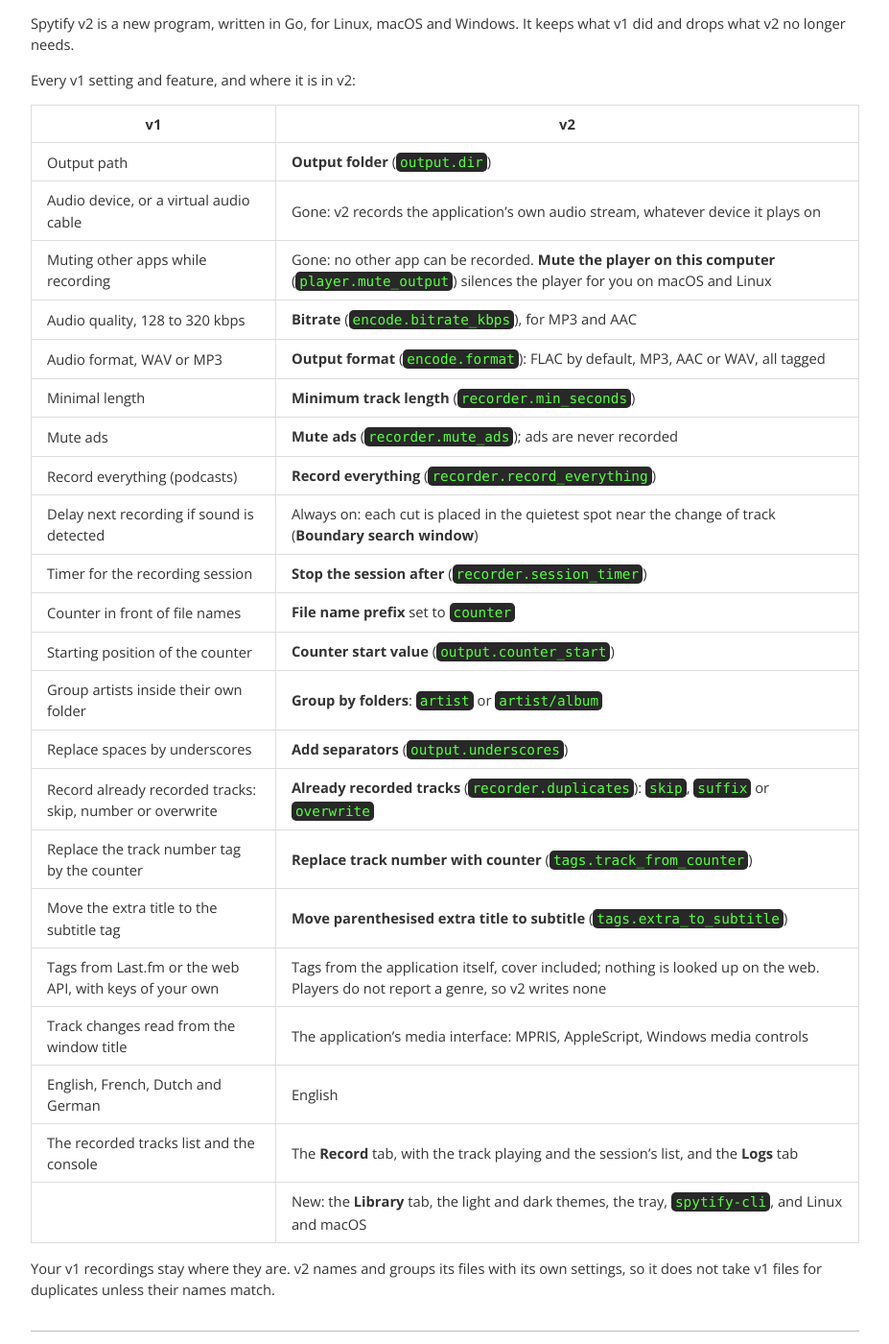
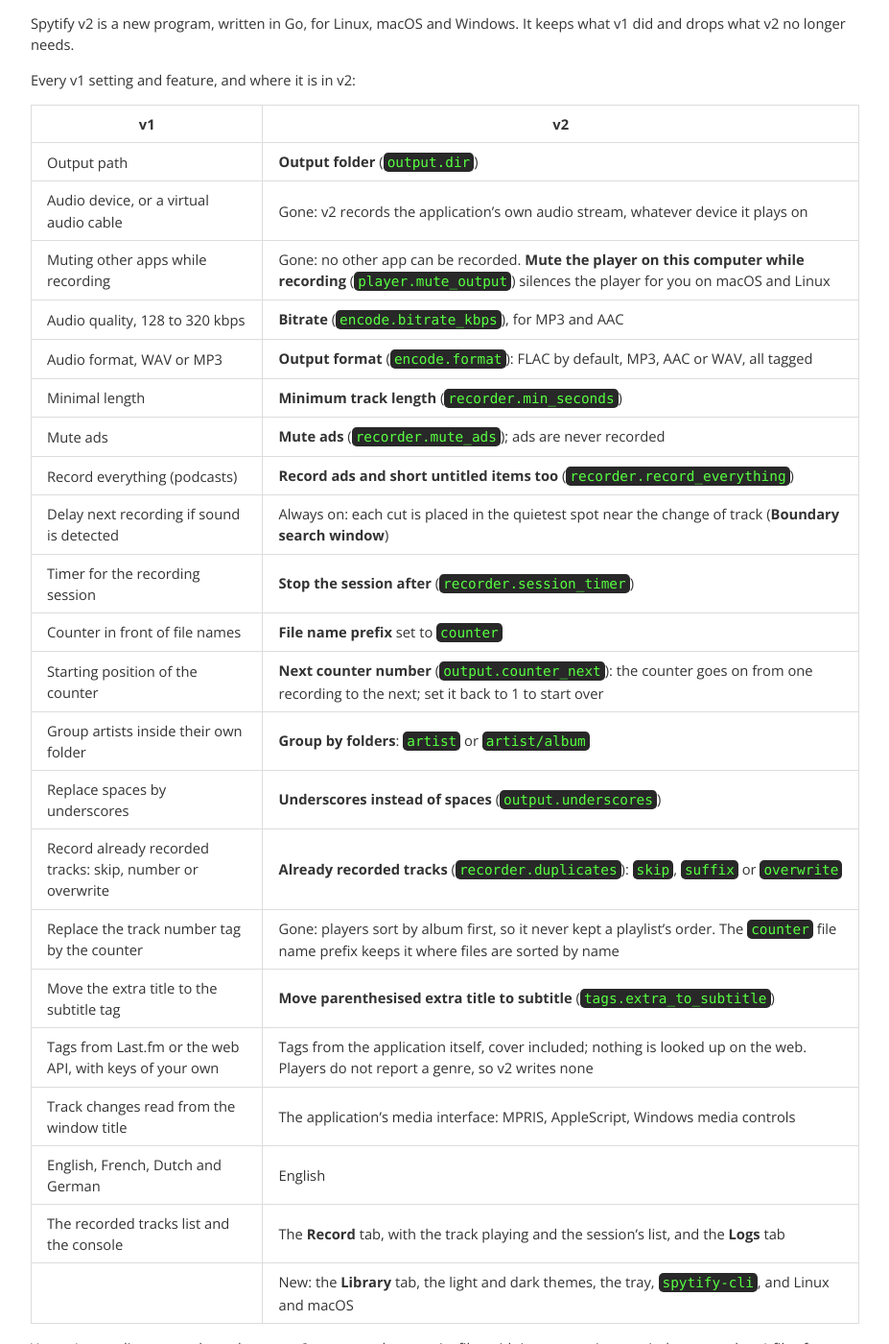
Before and after one commit to spytify/spytify, a Jekyll site: the page built from v2/migrate.md, in a window 1280 px wide and 1400 px high, scrolled down 369 px. Shown: the whole window at 96% size, without its empty margins (176-1103 px from the left). Built offline with Jekyll 4.4.1, drawn with Linux system fonts in a browser that asks for light colours.

Commit message:
v2 docs: settings and protocol from the code, the white live card
- Settings and the protocol regenerated with gendocs: the counter's
  Next counter number, Underscores instead of spaces, the mute setting
  under Recording, the bug tracker's label, the finished track's counter
  and the track's cut.
- Coming from v1 and the FAQ use the new names; the track number from
  the counter is gone.
- The capture of the app recording, with the white live card.

Co-Authored-By: Claude Opus 5.5 <noreply@anthropic.com>

```diff
--- a/v2/migrate.md
+++ b/v2/migrate.md
@@ -11,20 +11,20 @@ Every v1 setting and feature, and where it is in v2:
 | --- | --- |
 | Output path | **Output folder** (`output.dir`) |
 | Audio device, or a virtual audio cable | Gone: v2 records the application's own audio stream, whatever device it plays on |
-| Muting other apps while recording | Gone: no other app can be recorded. **Mute the player on this computer** (`player.mute_output`) silences the player for you on macOS and Linux |
+| Muting other apps while recording | Gone: no other app can be recorded. **Mute the player on this computer while recording** (`player.mute_output`) silences the player for you on macOS and Linux |
 | Audio quality, 128 to 320 kbps | **Bitrate** (`encode.bitrate_kbps`), for MP3 and AAC |
 | Audio format, WAV or MP3 | **Output format** (`encode.format`): FLAC by default, MP3, AAC or WAV, all tagged |
 | Minimal length | **Minimum track length** (`recorder.min_seconds`) |
 | Mute ads | **Mute ads** (`recorder.mute_ads`); ads are never recorded |
-| Record everything (podcasts) | **Record everything** (`recorder.record_everything`) |
+| Record everything (podcasts) | **Record ads and short untitled items too** (`recorder.record_everything`) |
 | Delay next recording if sound is detected | Always on: each cut is placed in the quietest spot near the change of track (**Boundary search window**) |
 | Timer for the recording session | **Stop the session after** (`recorder.session_timer`) |
 | Counter in front of file names | **File name prefix** set to `counter` |
-| Starting position of the counter | **Counter start value** (`output.counter_start`) |
+| Starting position of the counter | **Next counter number** (`output.counter_next`): the counter goes on from one recording to the next; set it back to 1 to start over |
 | Group artists inside their own folder | **Group by folders**: `artist` or `artist/album` |
-| Replace spaces by underscores | **Add separators** (`output.underscores`) |
+| Replace spaces by underscores | **Underscores instead of spaces** (`output.underscores`) |
 | Record already recorded tracks: skip, number or overwrite | **Already recorded tracks** (`recorder.duplicates`): `skip`, `suffix` or `overwrite` |
-| Replace the track number tag by the counter | **Replace track number with counter** (`tags.track_from_counter`) |
+| Replace the track number tag by the counter | Gone: players sort by album first, so it never kept a playlist's order. The `counter` file name prefix keeps it where files are sorted by name |
 | Move the extra title to the subtitle tag | **Move parenthesised extra title to subtitle** (`tags.extra_to_subtitle`) |
 | Tags from Last.fm or the web API, with keys of your own | Tags from the application itself, cover included; nothing is looked up on the web. Players do not report a genre, so v2 writes none |
 | Track changes read from the window title | The application's media interface: MPRIS, AppleScript, Windows media controls |
```
Also changed, not shown: _includes/v2-protocol.md (+10 -0 lines), v2/faq.md (+2 -2 lines), v2/settings.md (+7 -8 lines), assets/images/v2/recording.png.
